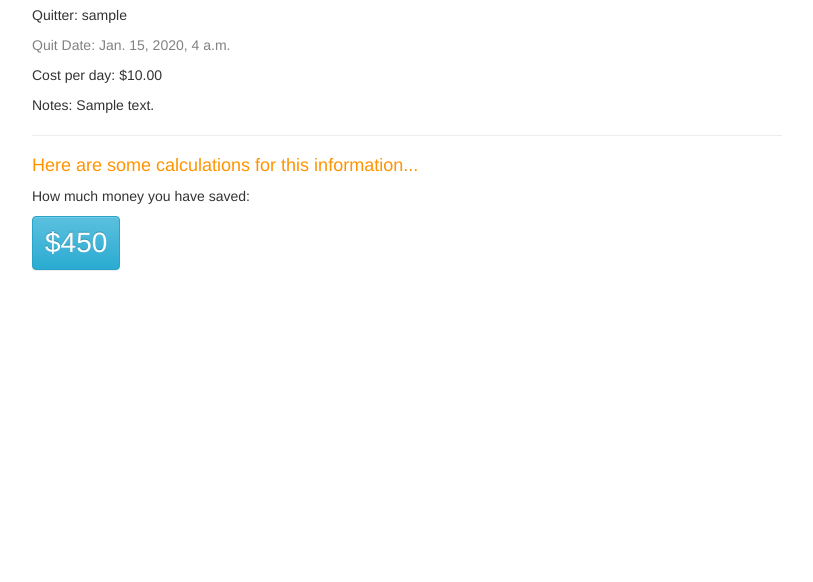
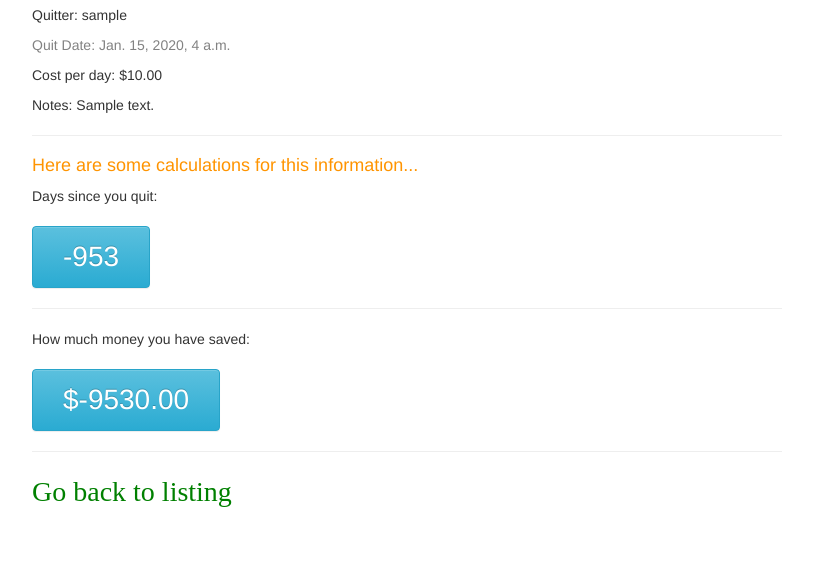
Before and after one commit to ronraney/quit_app, a Django app: page /thing/1/ in a window 1280 px wide. Shown: the part 233-815 px from the top of the page, without its empty margins (38-851 px from the left). Before the commit the page ends 504 px from the top, so only its background shows below. Run offline with Django 3.2, Linux system fonts and the light colour scheme; tables that the repository leaves empty hold one stand-in row (values such as "Sample post"); some libraries are stand-ins or nearby versions.

Commit message:
Made corrections to the details view and added some calculated fields in the model

```diff
--- a/quit/models.py
+++ b/quit/models.py
@@ -1,14 +1,25 @@
 from django.db import models
 from django.utils import timezone
-
+from datetime import datetime
 
 class Thing(models.Model):
     quitter = models.ForeignKey('auth.User')
     title = models.CharField(max_length=200)
-    quit_date = models.DateTimeField(
-            default=timezone.now)
+    quit_date = models.DateTimeField(default=timezone.now)
     cost_per_day = models.DecimalField(max_digits=6, decimal_places=2)
     notes = models.TextField()
+
+    @property
+    def timesince(self):
+        "Time since quit date"
+        now = timezone.now()
+        then = self.quit_date
+        return  (now - then).days
+
+    @property
+    def savings(self):
+        "Savings since quitting"
+        return self.timesince * self.cost_per_day
 
     def quit_now(self):
         self.published_date = timezone.now()
--- a/quit/static/css/quit.css
+++ b/quit/static/css/quit.css
@@ -55,4 +55,15 @@ body {
 }
 .something button {
     font-size: 200%;
+    margin-top: 10px;
+    padding: 10px 30px;
 }
+
+a.site-link {
+    font-size: 200%;
+    color: green;
+    font-family: 'Times New Roman';
+}
+a.site-link:hover {
+    text-decoration: none;
+}
--- a/quit/templates/quit/thing_detail.html
+++ b/quit/templates/quit/thing_detail.html
@@ -1,5 +1,5 @@
 {% extends 'quit/base.html' %}
-
+{% load mathfilters %}
 {% block content %}
     <div class="something">
         <h2 class="title"><a href="{% url 'thing_detail' pk=thing.pk %}">{{ thing.title }}</a></h2>
@@ -11,7 +11,12 @@
         <p>Notes: {{ thing.notes|linebreaksbr }}</p>
         <hr>
         <h4>Here are some calculations for this information...</h4>
+        <p>Days since you quit:</p>
+        <button type="button" class="btn btn-info">{{ thing.timesince }}</button>
+        <hr>
         <p>How much money you have saved:</p>
-        <button type="button" class="btn btn-info">$450</div>
+        <button type="button" class="btn btn-info">${{ thing.savings }}</button>
+        <hr>
+        <a class="site-link" href="{% url 'something_list' %}">Go back to listing</a>
     </div>
 {% endblock %}
--- a/quit/views.py
+++ b/quit/views.py
@@ -1,6 +1,8 @@
 from django.shortcuts import render, get_object_or_404
 from django.utils import timezone
 from .models import Thing
+import datetime
+
 
 # Create your views here.
 def something_list(request):
--- a/quit_app/settings.py
+++ b/quit_app/settings.py
@@ -38,6 +38,7 @@ INSTALLED_APPS = [
     'django.contrib.messages',
     'django.contrib.staticfiles',
     'quit',
+    'mathfilters',
 ]
 
 MIDDLEWARE = [
```
